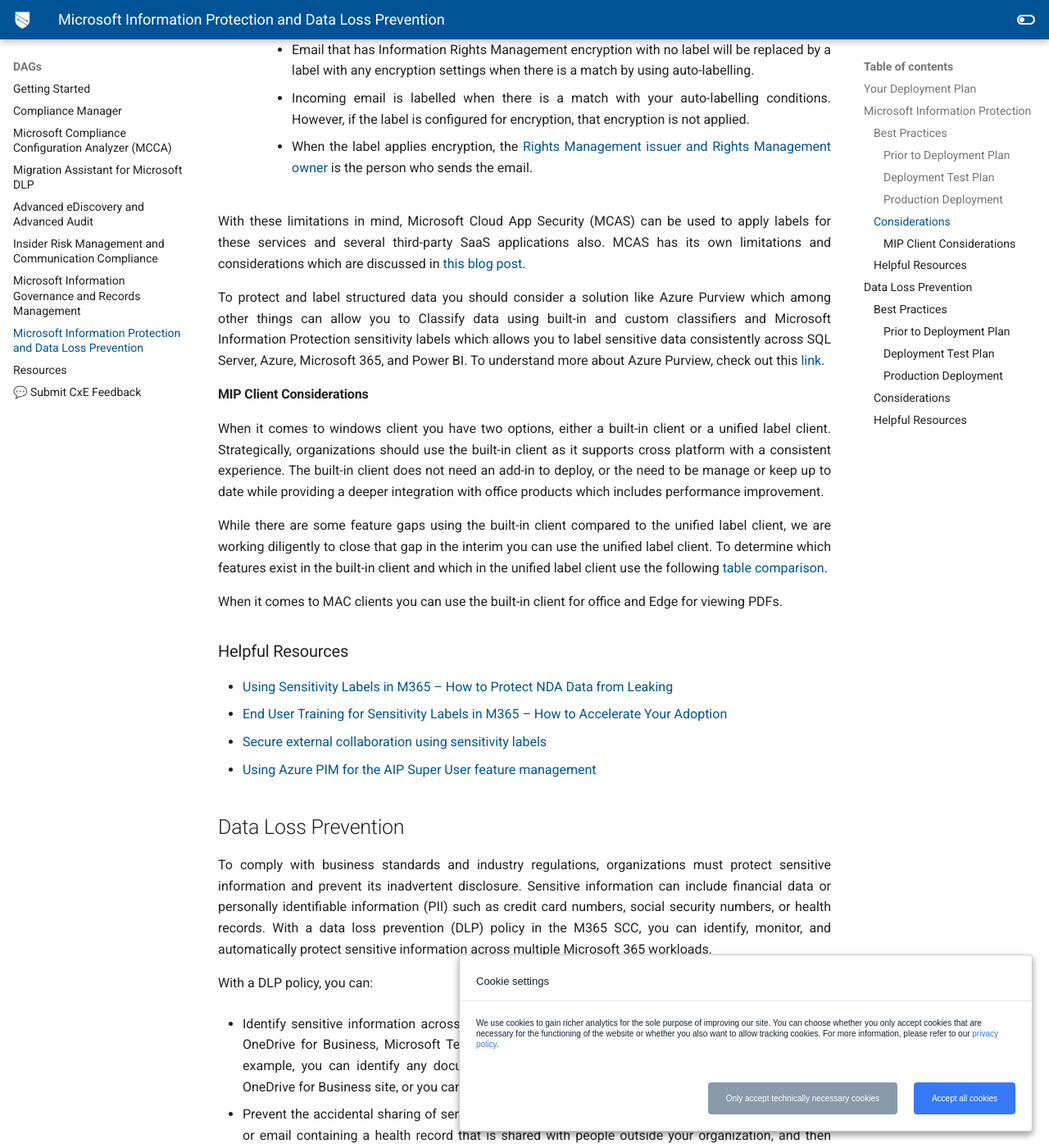
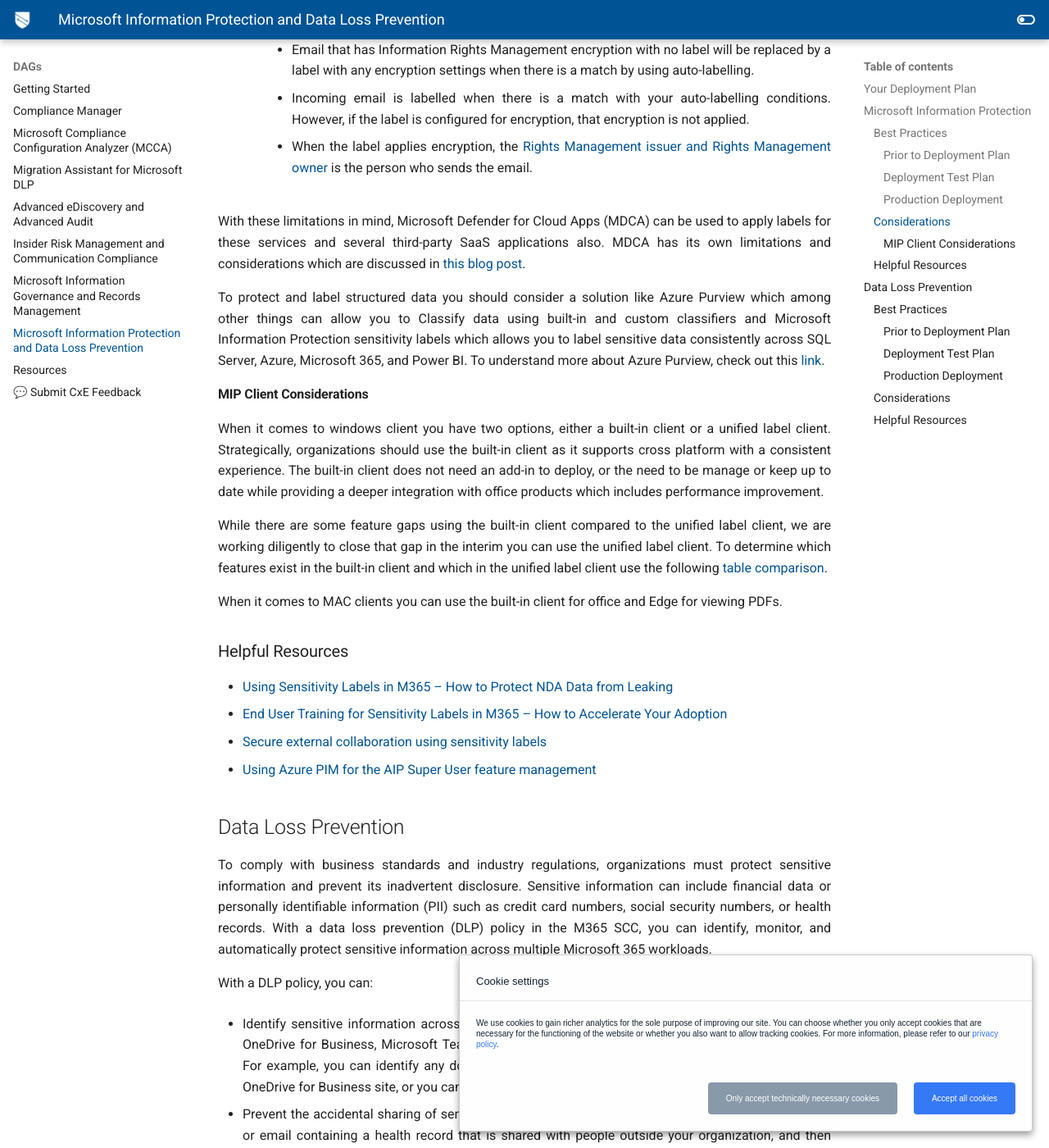
Before and after one commit to microsoft/ComplianceCxE, an MkDocs documentation site: the page built from docs/dag/mip-dlp.md, in a window 1280 px wide and 1400 px high, scrolled down 10287 px. Shown: the whole window at 82% size. Built offline with MkDocs 1.6.1 and Material for MkDocs 9.7.7, drawn with Linux system fonts in a browser that asks for light colours; comment, search, counter and statistics services are not loaded; some of the changed text lies outside the part shown.

Commit message:
Replaced MCAS with MDCA
Updated name following brand update

```diff
--- a/docs/dag/mip-dlp.md
+++ b/docs/dag/mip-dlp.md
@@ -12,7 +12,7 @@
 
 * [Data Loss Prevention (DLP)](#data-loss-prevention)
 
-* [Microsoft Cloud App Security (MCAS)](https://docs.microsoft.com/cloud-app-security/enable-instant-visibility-protection-and-governance-actions-for-your-apps)
+* [Microsoft Defender for Cloud Apps (MDCA)](https://docs.microsoft.com/cloud-app-security/enable-instant-visibility-protection-and-governance-actions-for-your-apps)
 
 * [Compliance Manager](../cm/)
 
@@ -50,7 +50,7 @@
 * Service encryption with Customer Key
 * SharePoint Information Rights Management (IRM)
 * Rights Management connector
-* Microsoft Cloud App Security (MCAS)
+* Microsoft Defender for Cloud Apps (MDCA)
 * Microsoft Information Protection (MIP) SDK
 * Data Loss Prevention (DLP)
 
@@ -82,7 +82,7 @@
 
     - Microsoft 365 cloud: Use Content Explorer in Microsoft 365 compliance center to discover data stored in Microsoft 365 (SharePoint, OneDrive), read more about it [here](https://docs.microsoft.com/en-us/microsoft-365/compliance/data-classification-content-explorer?view=o365-worldwide).
 
-    - Non-Microsoft cloud repositories: Use Microsoft Cloud App Security to connect non-Microsoft applications and discover sensitive information beyond the Microsoft 365 services. Read more about it [here](https://docs.microsoft.com/cloud-app-security/enable-instant-visibility-protection-and-governance-actions-for-your-apps).
+    - Non-Microsoft cloud repositories: Use Microsoft Defender for Cloud Apps to connect non-Microsoft applications and discover sensitive information beyond the Microsoft 365 services. Read more about it [here](https://docs.microsoft.com/cloud-app-security/enable-instant-visibility-protection-and-governance-actions-for-your-apps).
 
     - On-premises repositories: Use Azure Information Protection Scanner to discover data stored in your on-premises file shares, read more about it [here](https://docs.microsoft.com/azure/information-protection/deploy-aip-scanner-configure-install).
 
@@ -228,7 +228,7 @@
 
         - When the label applies encryption, the [Rights Management issuer and Rights Management owner](https://docs.microsoft.com/en-us/azure/information-protection/configure-usage-rights#rights-management-issuer-and-rights-management-owner) is the person who sends the email.
 
-With these limitations in mind, Microsoft Cloud App Security (MCAS) can be used to apply labels for these services and several third-party SaaS applications also. MCAS has its own limitations and considerations which are discussed in [this blog post](https://techcommunity.microsoft.com/t5/microsoft-security-and/mcas-data-protection-blog-series-do-i-use-mcas-or-mip/ba-p/2011039).
+With these limitations in mind, Microsoft Defender for Cloud Apps (MDCA) can be used to apply labels for these services and several third-party SaaS applications also. MDCA has its own limitations and considerations which are discussed in [this blog post](https://techcommunity.microsoft.com/t5/microsoft-security-and/mcas-data-protection-blog-series-do-i-use-mcas-or-mip/ba-p/2011039).
 
 To protect and label structured data you should consider a solution like Azure Purview which among other things can allow you to Classify data using built-in and custom classifiers and Microsoft Information Protection sensitivity labels which allows you to label sensitive data consistently across SQL Server, Azure, Microsoft 365, and Power BI. To understand more about Azure Purview, check out this [link](https://docs.microsoft.com/en-us/azure/purview/create-sensitivity-label).
 
@@ -255,7 +255,7 @@
 
 With a DLP policy, you can:
 
-* Identify sensitive information across many locations, such as Exchange Online, SharePoint Online, OneDrive for Business, Microsoft Teams, Windows 10 Devices, Microsoft Cloud App Security. For example, you can identify any document containing a credit card number that is stored in any OneDrive for Business site, or you can monitor just the OneDrive sites of specific people.
+* Identify sensitive information across many locations, such as Exchange Online, SharePoint Online, OneDrive for Business, Microsoft Teams, Windows 10 Devices, Microsoft Defender for Cloud Apps. For example, you can identify any document containing a credit card number that is stored in any OneDrive for Business site, or you can monitor just the OneDrive sites of specific people.
 
 * Prevent the accidental sharing of sensitive information. For example, you can identify any document or email containing a health record that is shared with people outside your organization, and then automatically block access to that document or block the email from being sent.
 
@@ -281,7 +281,7 @@
     - OneDrive for Business
     - Microsoft Teams
     - Devices
-    - Microsoft Cloud App Security (acting as a proxy for creation of MCAS policy within the tenant
+    - Microsoft Defender for Cloud Apps (acting as a proxy for creation of MDCA policy within the tenant
 
 * Currently only global full or view only permissions are available for alerts at this time and cannot be further carved into areas of responsibility based on such as departments, locations etc. All designs should take this limitation into account before deployment is undertaken. If this capability is an absolute requirement, consider establishing a feed of all DLP alerts and activities into [Azure Sentinel](https://techcommunity.microsoft.com/t5/microsoft-security-and/advanced-incident-management-for-office-and-endpoint-dlp-using/ba-p/1811497) and configuring access rights accordingly within the solution..
 
```
